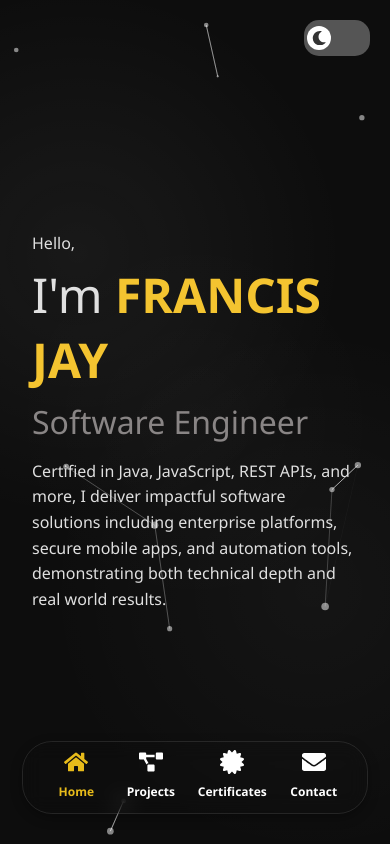
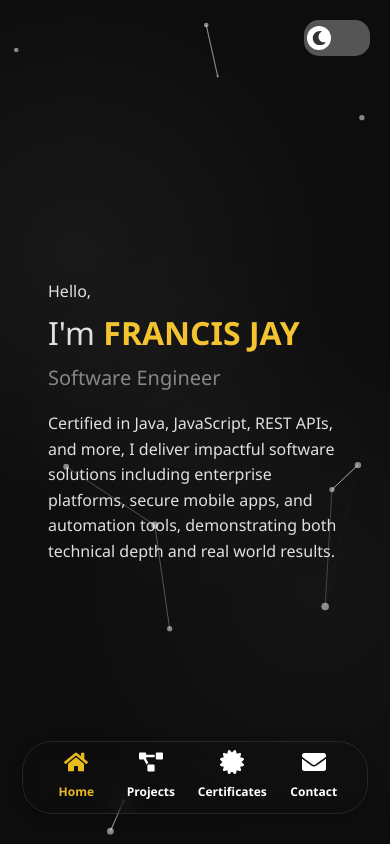
Before and after one commit to fr-ncisj-y/jay-plus-plus, a React (Create React App) app: page / in a window 390 px wide. Shown: the top 844 px of the page. Built offline with nearby package versions, Linux system fonts and the light colour scheme; the HTML template or start-up script is replaced by a standard one.

Commit message:
home improvements

```diff
--- a/src/pages/home/Home.css
+++ b/src/pages/home/Home.css
@@ -1,21 +1,46 @@
 .container-home {
     display: flex;
     flex-direction: column;
-    align-items: flex-start; /* Align items to the left */
-    text-align: left;        /* Align text to the left */
-    gap: 0.5rem;             /* Optional: spacing between elements */
+    align-items: flex-start;
+    text-align: left;
+    gap: 0.75rem;
+    padding: 2rem;
+    max-width: 800px;
+    margin: 0 auto;
 }
 
-.name-placeholder{
-    font-size: 3rem;
+/* Responsive name font size using clamp: min 2rem, ideal 6vw, max 3.5rem */
+.name-placeholder {
+    font-size: clamp(2rem, 6vw, 3.5rem);
+    line-height: 1.2;
 }
 
-.position-placeholder{
-    font-size: 2rem;
+/* Responsive position */
+.position-placeholder {
+    font-size: clamp(1.25rem, 4vw, 2rem);
     color: #898585;
     margin-bottom: 0.5rem;
 }
-.highlight{
-    font-weight:  bold;
+
+.hi {
+    font-size: clamp(1rem, 3.5vw, 1.5rem);
+    font-weight: 500;
+}
+
+.highlight {
+    font-weight: bold;
     color: #f4c430;
 }
+
+.container-home p {
+    font-size: clamp(1rem, 2.5vw, 1.25rem);
+    line-height: 1.6;
+    max-width: 60ch;
+}
+
+/* Optional: Add spacing for smaller devices */
+@media (max-width: 600px) {
+    .container-home {
+        padding: 1rem;
+    }
+}
--- a/src/pages/home/Home.js
+++ b/src/pages/home/Home.js
@@ -1,4 +1,3 @@
-// src/pages/home/Home.js
 import './Home.css';
 import Section from "../../components/Section";
 
```
